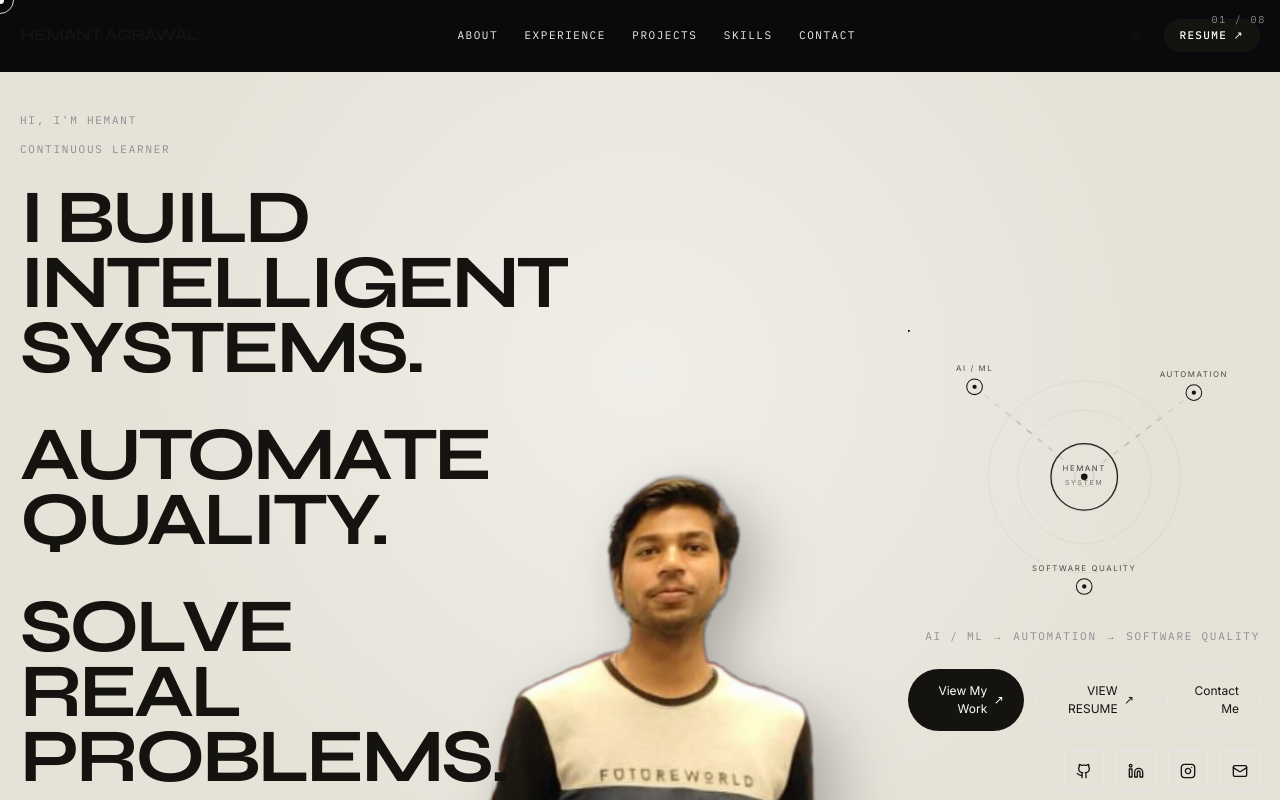
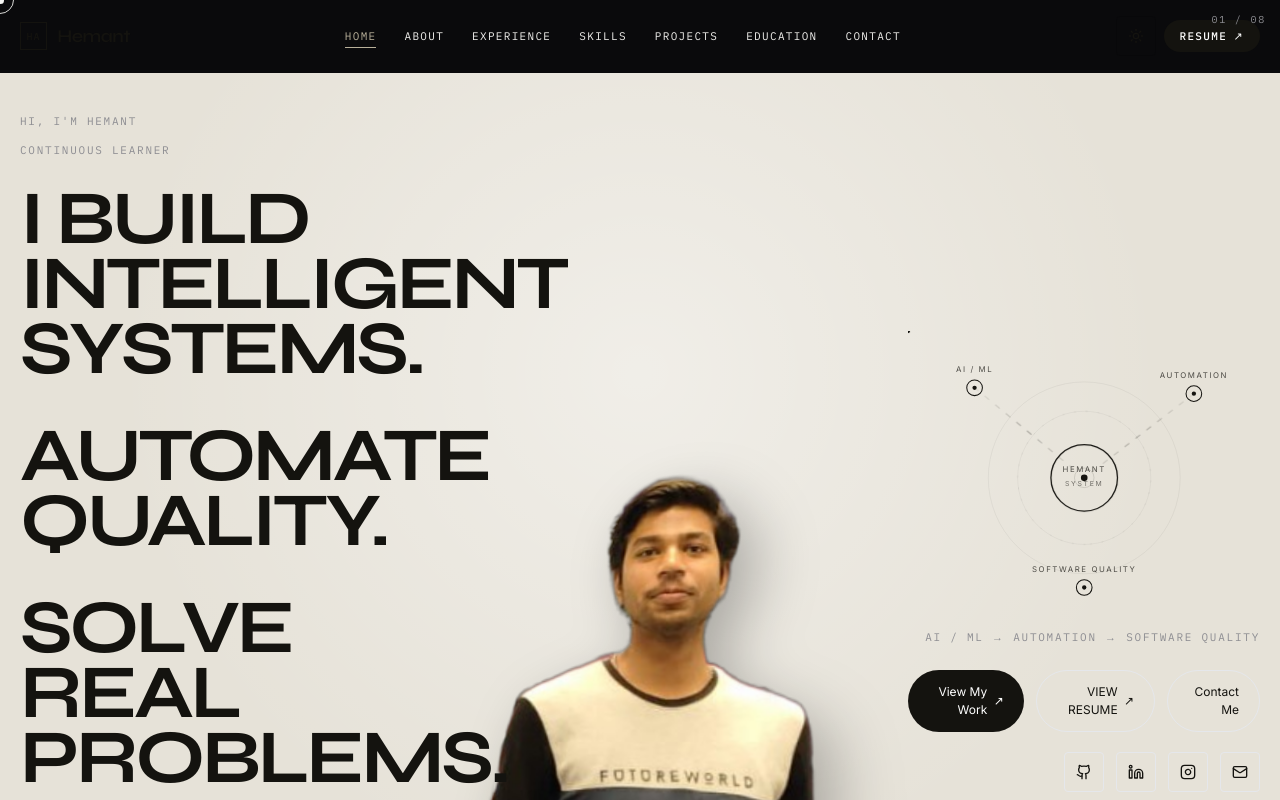
Before and after one commit to hemantagrawal331-jpg/hemant-s-portfolio-2nd-year, a Next.js app: page / in a window 1280 px wide. Shown: the top 800 px of the page. Built offline with nearby package versions, Linux system fonts and the light colour scheme.

Commit message:
The navigation change is reverted.

```diff
--- a/src/app/globals.css
+++ b/src/app/globals.css
@@ -28,7 +28,6 @@
   --space-gutter: 20px;
   --radius: 12px;
   --duration: 280ms;
-  --nav-duration: 420ms;
   --ease: cubic-bezier(0.16, 1, 0.3, 1);
   --text-hero: clamp(1.9rem, 0.82rem + 4.9vw, 6.25rem);
   --text-display: clamp(2.1rem, 1.15rem + 3.4vw, 5rem);
@@ -64,7 +63,7 @@
 }
 
 html {
-  scroll-padding-top: 5rem;
+  scroll-padding-top: 5.5rem;
 }
 
 html,
@@ -353,195 +352,6 @@ textarea:focus-visible {
   -webkit-backdrop-filter: blur(12px);
 }
 
-.site-nav {
-  --site-nav-h: 4.5rem;
-  position: sticky;
-  top: 0;
-  z-index: 50;
-  width: 100%;
-}
-
-.site-nav.is-compact {
-  --site-nav-h: 3.5rem;
-}
-
-.site-nav-bar {
-  height: var(--site-nav-h);
-  border-bottom: 1px solid transparent;
-  background: transparent;
-  backdrop-filter: blur(0);
-  -webkit-backdrop-filter: blur(0);
-  transition:
-    height var(--nav-duration) var(--ease),
-    background-color var(--nav-duration) var(--ease),
-    border-color var(--nav-duration) var(--ease),
-    box-shadow var(--nav-duration) var(--ease),
-    backdrop-filter var(--nav-duration) var(--ease);
-}
-
-.site-nav.is-compact .site-nav-bar,
-.site-nav.is-open .site-nav-bar {
-  background: var(--glass);
-  border-bottom-color: var(--line);
-  box-shadow: 0 1px 0 color-mix(in srgb, var(--line) 70%, transparent);
-  backdrop-filter: blur(16px);
-  -webkit-backdrop-filter: blur(16px);
-}
-
-.site-nav-inner {
-  display: flex;
-  height: 100%;
-  align-items: center;
-  justify-content: space-between;
-  gap: 1rem;
-}
-
-.site-nav-brand {
-  font-family: var(--font-display), sans-serif;
-  font-size: 1.02rem;
-  font-weight: 700;
-  letter-spacing: -0.03em;
-  line-height: 1;
-  text-transform: uppercase;
-  transition:
-    font-size var(--nav-duration) var(--ease),
-    letter-spacing var(--nav-duration) var(--ease);
-}
-
-.site-nav.is-compact .site-nav-brand {
-  font-size: 0.88rem;
-  letter-spacing: -0.02em;
-}
-
-.site-nav-links {
-  display: none;
-  align-items: center;
-  gap: 1.65rem;
-}
-
-@media (min-width: 1024px) {
-  .site-nav-links {
-    display: flex;
-  }
-}
-
-.site-nav-link {
-  position: relative;
-  font-family: var(--font-mono), ui-monospace, monospace;
-  font-size: 11px;
-  letter-spacing: 0.14em;
-  text-transform: uppercase;
-  transition:
-    color var(--nav-duration) var(--ease),
-    font-size var(--nav-duration) var(--ease);
-}
-
-.site-nav.is-compact .site-nav-link {
-  font-size: 10px;
-}
-
-.site-nav-link::after {
-  content: "";
-  position: absolute;
-  left: 0;
-  bottom: -0.35rem;
-  width: 0;
-  height: 1px;
-  background: currentColor;
-  transition: width var(--nav-duration) var(--ease);
-}
-
-.site-nav-link:hover::after,
-.site-nav-link[aria-current]::after {
-  width: 100%;
-}
-
-.site-nav-toggle {
-  position: relative;
-  display: flex;
-  height: 2.5rem;
-  width: 2.5rem;
-  align-items: center;
-  justify-content: center;
-  border-radius: 4px;
-  border: 1px solid var(--line);
-  transition:
-    height var(--nav-duration) var(--ease),
-    width var(--nav-duration) var(--ease),
-    border-color var(--nav-duration) var(--ease),
-    background-color var(--nav-duration) var(--ease);
-}
-
-.site-nav.is-compact .site-nav-toggle {
-  height: 2.25rem;
-  width: 2.25rem;
-}
-
-@media (min-width: 1024px) {
-  .site-nav-toggle {
-    display: none;
-  }
-}
-
-.site-nav-toggle span {
-  position: absolute;
-  left: 50%;
-  display: block;
-  height: 1px;
-  width: 0.95rem;
-  background: currentColor;
-  transition: transform var(--nav-duration) var(--ease), opacity var(--nav-duration) var(--ease);
-}
-
-.site-nav-toggle span:first-child {
-  transform: translate(-50%, -4px);
-}
-
-.site-nav-toggle span:last-child {
-  transform: translate(-50%, 4px);
-}
-
-.site-nav.is-open .site-nav-toggle span:first-child {
-  transform: translate(-50%, 0) rotate(45deg);
-}
-
-.site-nav.is-open .site-nav-toggle span:last-child {
-  transform: translate(-50%, 0) rotate(-45deg);
-}
-
-.site-nav-menu {
-  position: fixed;
-  inset: var(--site-nav-h) 0 0 0;
-  z-index: 40;
-  display: flex;
-  flex-direction: column;
-  justify-content: space-between;
-  padding: 1.5rem var(--space-gutter) 2rem;
-  background: var(--bg);
-  border-top: 1px solid var(--line);
-}
-
-@media (min-width: 1024px) {
-  .site-nav-menu {
-    display: none;
-  }
-}
-
-.site-nav-menu-links a {
-  display: block;
-  padding: 0.95rem 0;
-  border-bottom: 1px solid var(--line);
-  font-family: var(--font-display), sans-serif;
-  font-size: clamp(1.35rem, 6vw, 1.85rem);
-  font-weight: 600;
-  letter-spacing: -0.03em;
-  text-transform: uppercase;
-}
-
-.site-nav-menu-links a[aria-current] {
-  color: var(--accent);
-}
-
 .monogram {
   display: inline-flex;
   align-items: center;
--- a/src/components/Navbar.tsx
+++ b/src/components/Navbar.tsx
@@ -1,7 +1,7 @@
 "use client";
 
-import { AnimatePresence, motion, useReducedMotion } from "framer-motion";
-import { useEffect, useRef, useState } from "react";
+import { AnimatePresence, motion } from "framer-motion";
+import { useEffect, useState } from "react";
 import { portfolioData } from "@/data/portfolioData";
 import { useActiveSection } from "@/lib/useActiveSection";
 import { useTheme } from "@/lib/ThemeProvider";
@@ -9,24 +9,14 @@ import { ThemeToggle } from "./ThemeToggle";
 
 const NAV_IDS = portfolioData.nav.map((item) => item.href);
 
-function navLinkTone(isActive: boolean, lightNav: boolean) {
-  if (isActive) return "text-accent";
-  if (lightNav) return "text-ink/50 hover:text-ink";
-  return "text-fg/50 hover:text-fg";
-}
-
 export function Navbar() {
   const { theme } = useTheme();
-  const reduce = useReducedMotion();
   const [scrolled, setScrolled] = useState(false);
   const [open, setOpen] = useState(false);
   const active = useActiveSection(NAV_IDS);
-  const toggleRef = useRef<HTMLButtonElement>(null);
-  const menuRef = useRef<HTMLElement>(null);
-  const wasOpen = useRef(false);
 
   useEffect(() => {
-    const onScroll = () => setScrolled(window.scrollY > 24);
+    const onScroll = () => setScrolled(window.scrollY > 16);
     onScroll();
     window.addEventListener("scroll", onScroll, { passive: true });
     return () => window.removeEventListener("scroll", onScroll);
@@ -34,62 +24,61 @@ export function Navbar() {
 
   useEffect(() => {
     document.body.classList.toggle("menu-open", open);
-    document.getElementById("content")?.toggleAttribute("inert", open);
-    document.querySelector("footer")?.toggleAttribute("inert", open);
-    return () => {
-      document.body.classList.remove("menu-open");
-      document.getElementById("content")?.removeAttribute("inert");
-      document.querySelector("footer")?.removeAttribute("inert");
-    };
-  }, [open]);
-
-  useEffect(() => {
-    if (!open) {
-      if (wasOpen.current) toggleRef.current?.focus();
-      return;
-    }
-
-    wasOpen.current = true;
-    menuRef.current?.querySelector<HTMLElement>("a")?.focus();
-
-    const onKey = (event: KeyboardEvent) => {
-      if (event.key === "Escape") setOpen(false);
-    };
-    document.addEventListener("keydown", onKey);
-    return () => document.removeEventListener("keydown", onKey);
+    return () => document.body.classList.remove("menu-open");
   }, [open]);
 
   const onHero = !scrolled && !open;
   const lightNav = theme === "light" || onHero;
 
   return (
-    <header
-      className={["site-nav", scrolled && "is-compact", open && "is-open"].filter(Boolean).join(" ")}
+    <>
+      <header className="sticky top-0 z-50 w-full">
+        <div
+          className={`border-b transition-all duration-500 ${
+            scrolled || open ? "glass border-line" : "border-transparent bg-transparent"
+          }`}
         >
-      <div className="site-nav-bar">
-        <div className="site-nav-inner stage">
+          <div
+            className={`stage flex items-center justify-between transition-[height] duration-500 ${
+              scrolled ? "h-14 md:h-16" : "h-16 md:h-[72px]"
+            }`}
+          >
             <a
               href="#top"
-            className={`site-nav-brand ${lightNav ? "text-ink" : "text-fg"}`}
+              className={`flex items-center gap-2.5 ${
+                lightNav ? "text-ink" : "text-fg"
+              }`}
               aria-label="Hemant Agrawal — home"
               data-cursor="link"
               onClick={() => setOpen(false)}
             >
-            Hemant Agrawal
+              <span className="monogram">{portfolioData.personal.monogram}</span>
+              <span className="font-display text-lg font-semibold tracking-tight">Hemant</span>
             </a>
 
-          <nav className="site-nav-links" aria-label="Primary">
+            <nav className="hidden items-center gap-5 lg:flex xl:gap-7" aria-label="Primary">
               {portfolioData.nav.map((item) => {
                 const isActive = active === item.href;
                 return (
                   <a
                     key={item.href}
                     href={item.href}
-                  className={`site-nav-link ${navLinkTone(isActive, lightNav)}`}
+                    className={`group relative font-mono text-[11px] tracking-[0.12em] uppercase transition-colors ${
+                      isActive
+                        ? "text-accent"
+                        : lightNav
+                          ? "text-ink/50 hover:text-ink"
+                          : "text-fg/50 hover:text-fg"
+                    }`}
                     data-cursor="link"
-                  aria-current={isActive ? "location" : undefined}
+                    aria-current={isActive ? "page" : undefined}
                   >
                     {item.label}
+                    <span
+                      className={`absolute -bottom-1 left-0 h-px bg-current transition-all duration-300 ${
+                        isActive ? "w-full" : "w-0 group-hover:w-full"
+                      }`}
+                    />
                   </a>
                 );
               })}
@@ -101,7 +90,7 @@ export function Navbar() {
                 href={portfolioData.social.resume}
                 target="_blank"
                 rel="noopener noreferrer"
-              className={`btn-line hidden rounded-full px-4 py-2 font-mono text-[11px] font-medium tracking-[0.12em] uppercase lg:inline-flex ${
+                className={`btn-line hidden rounded-full px-4 py-2 font-mono text-[11px] font-medium tracking-[0.12em] uppercase sm:inline-flex ${
                   lightNav ? "bg-ink text-white" : "bg-fg text-bg"
                 }`}
                 data-cursor="link"
@@ -109,47 +98,61 @@ export function Navbar() {
                 Resume <span className="arrow">↗</span>
               </a>
               <button
-              ref={toggleRef}
                 type="button"
-              className={`site-nav-toggle ${lightNav ? "text-ink" : "text-fg"}`}
+                className={`relative flex h-10 w-10 items-center justify-center rounded-[4px] border lg:hidden ${
+                  lightNav ? "border-ink/15" : "border-line"
+                }`}
                 onClick={() => setOpen((value) => !value)}
                 aria-expanded={open}
                 aria-controls="mobile-nav"
                 aria-label={open ? "Close menu" : "Open menu"}
               >
-              <span />
-              <span />
+                <span
+                  className={`absolute h-px w-4 transition-transform duration-300 ${
+                    lightNav ? "bg-ink" : "bg-fg"
+                  } ${open ? "rotate-45" : "-translate-y-1"}`}
+                />
+                <span
+                  className={`absolute h-px w-4 transition-transform duration-300 ${
+                    lightNav ? "bg-ink" : "bg-fg"
+                  } ${open ? "-rotate-45" : "translate-y-1"}`}
+                />
               </button>
             </div>
           </div>
         </div>
+      </header>
 
       <AnimatePresence>
         {open && (
           <motion.nav
-            ref={menuRef}
             id="mobile-nav"
             aria-label="Mobile"
-            className="site-nav-menu lg:hidden"
-            initial={reduce ? false : { opacity: 0 }}
-            animate={{ opacity: 1 }}
-            exit={{ opacity: 0 }}
-            transition={{ duration: reduce ? 0 : 0.42, ease: [0.16, 1, 0.3, 1] }}
+            className="fixed inset-x-0 bottom-0 top-16 z-40 flex flex-col justify-between bg-bg px-6 pb-8 pt-8 lg:hidden"
+            initial={{ opacity: 0, y: -8 }}
+            animate={{ opacity: 1, y: 0 }}
+            exit={{ opacity: 0, y: -8 }}
+            transition={{ duration: 0.28 }}
           >
-            <div className="site-nav-menu-links">
-              {portfolioData.nav.map((item) => {
-                const isActive = active === item.href;
-                return (
-                  <a
+            <div className="space-y-1">
+              {portfolioData.nav.map((item, index) => (
+                <motion.a
                   key={item.href}
                   href={item.href}
                   onClick={() => setOpen(false)}
-                    aria-current={isActive ? "location" : undefined}
+                  className="flex items-baseline justify-between border-b border-line py-4"
+                  initial={{ y: 12, opacity: 0 }}
+                  animate={{ y: 0, opacity: 1 }}
+                  transition={{ delay: 0.04 * index }}
                 >
+                  <span className="font-display text-3xl tracking-tight text-fg sm:text-4xl">
                     {item.label}
-                  </a>
-                );
-              })}
+                  </span>
+                  <span className="font-mono text-[11px] text-muted">
+                    {String(index + 1).padStart(2, "0")}
+                  </span>
+                </motion.a>
+              ))}
             </div>
             <a
               href={portfolioData.social.resume}
@@ -163,6 +166,6 @@ export function Navbar() {
           </motion.nav>
         )}
       </AnimatePresence>
-    </header>
+    </>
   );
 }
--- a/src/data/portfolioData.ts
+++ b/src/data/portfolioData.ts
@@ -115,10 +115,12 @@ export const portfolioData = {
   },
 
   nav: [
+    { label: "Home", href: "#top" },
     { label: "About", href: "#about" },
     { label: "Experience", href: "#experience" },
+    { label: "Skills", href: "#skills" },
     { label: "Projects", href: "#work" },
-    { label: "Skills", href: "#skills" },
+    { label: "Education", href: "#education" },
     { label: "Contact", href: "#contact" },
   ],
 
--- a/src/lib/useActiveSection.ts
+++ b/src/lib/useActiveSection.ts
@@ -3,31 +3,26 @@
 import { useEffect, useState } from "react";
 
 export function useActiveSection(ids: readonly string[]) {
-  const [active, setActive] = useState("");
+  const [active, setActive] = useState(ids[0] ?? "");
 
   useEffect(() => {
-    const update = () => {
-      const nodes = ids
-        .map((id) => document.getElementById(id.replace("#", "")))
-        .filter((node): node is HTMLElement => Boolean(node))
-        .sort((a, b) => a.offsetTop - b.offsetTop);
-      if (!nodes.length) return;
+    const nodes = ids
+      .map((id) => document.getElementById(id.replace("#", "")))
+      .filter((node): node is HTMLElement => Boolean(node));
+    if (!nodes.length) return;
 
-      const offset = 96;
-      let current = "";
-      for (const node of nodes) {
-        if (node.getBoundingClientRect().top <= offset) current = `#${node.id}`;
-      }
-      setActive(current);
-    };
+    const observer = new IntersectionObserver(
+      (entries) => {
+        const visible = entries
+          .filter((entry) => entry.isIntersecting)
+          .sort((a, b) => b.intersectionRatio - a.intersectionRatio)[0];
+        if (visible?.target.id) setActive(`#${visible.target.id}`);
+      },
+      { rootMargin: "-32% 0px -52% 0px", threshold: [0.1, 0.25, 0.5] },
+    );
 
-    update();
-    window.addEventListener("scroll", update, { passive: true });
-    window.addEventListener("resize", update);
-    return () => {
-      window.removeEventListener("scroll", update);
-      window.removeEventListener("resize", update);
-    };
+    nodes.forEach((node) => observer.observe(node));
+    return () => observer.disconnect();
   }, [ids]);
 
   return active;
```
Lines whose indentation alone changed are shown as unchanged.
